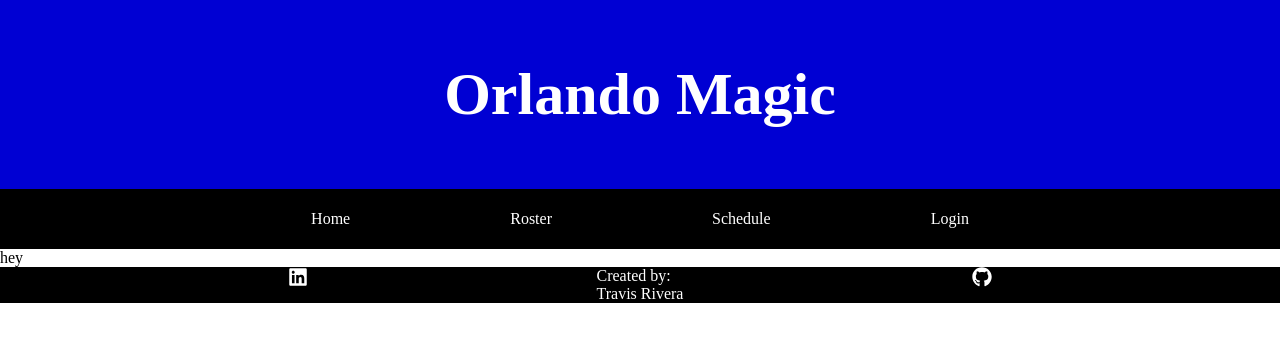
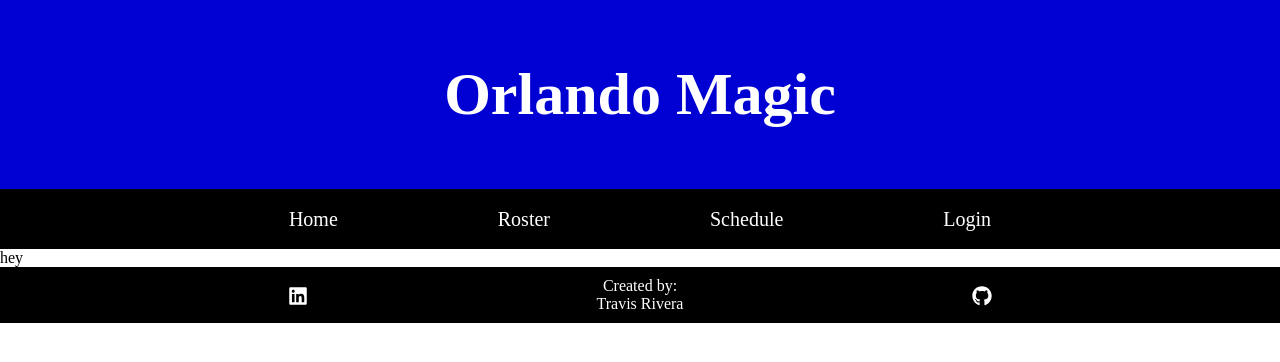
Before and after one commit to Travis3214/Orl-Magic, a React (Vite) app: page / in a window 1280 px wide. Shown: the top 362 px of the page. Built offline with nearby package versions, Linux system fonts and the light colour scheme.

Commit message:
finished the footer by adding icon links

```diff
--- a/src/components/Footer.jsx
+++ b/src/components/Footer.jsx
@@ -16,7 +16,6 @@
             Travis Rivera
         </div>
       </div>
-
       <div>
         <a className="link" target="_blank" href="https://github.com/Travis3214">
           <FaGithub className="icon" />
--- a/src/index.css
+++ b/src/index.css
@@ -32,6 +32,7 @@
   gap: 100px;
   background-color: rgb(0, 0, 0);
   line-height: 30px;
+  font-size: 20px;
 }
 
 .navbar a {
@@ -53,14 +54,15 @@
   display: flex;
   justify-content: space-evenly;
   background-color: black;
-  /* padding-top: 20px;
-  padding-bottom: 10px; */
+  padding-top: 10px;
+  padding-bottom: 10px;
 }
 
 .footer2 {
   display: flex;
   flex-direction: column;
   color: white;
+  align-items: center;
 }
 
 .link {
@@ -71,6 +73,7 @@
   font-size: 20px;
   justify-content: center;
   align-items: center;
+  margin-top: 9px;
 }
 
 .icon:hover {
```
